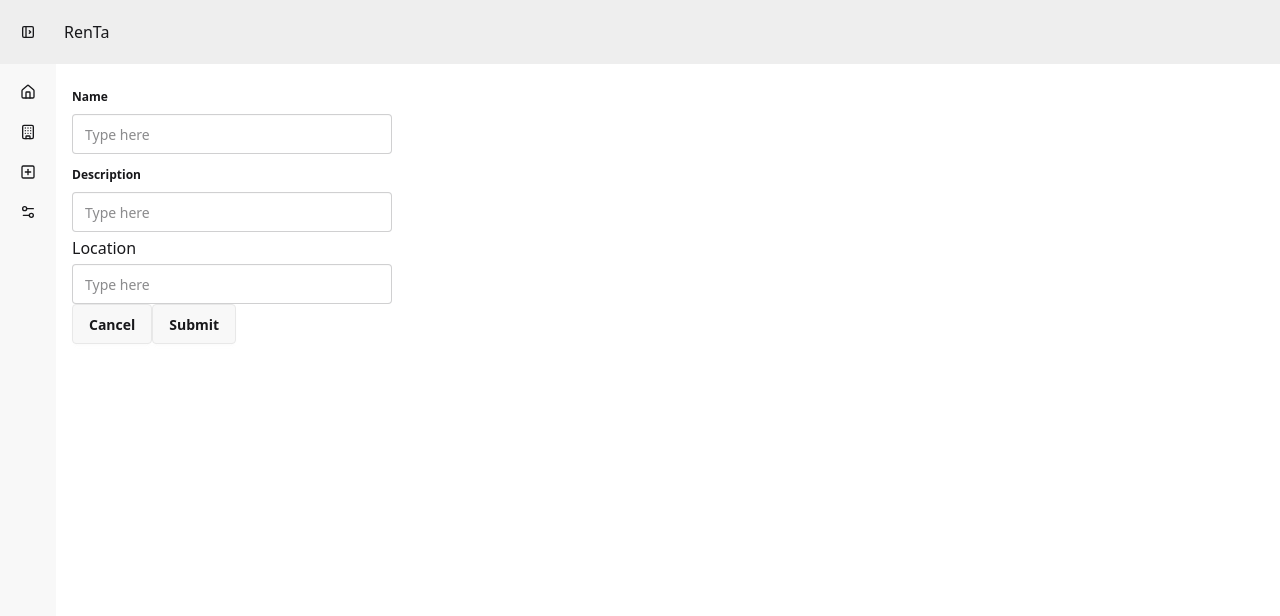
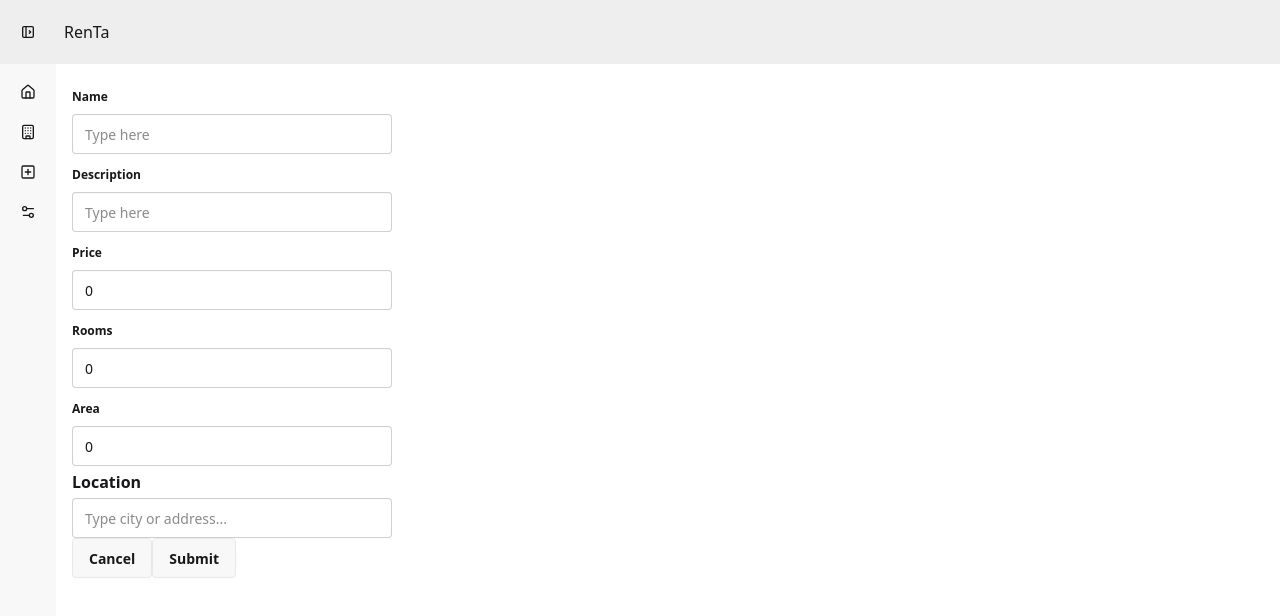
Before and after one commit to kasskkk/RentA, a React (Vite) app in the folder client/: page /createApartment in a window 1280 px wide. Shown: the top 616 px of the page. Built offline with nearby package versions, Linux system fonts and the light colour scheme.

Commit message:
location input

```diff
--- a/client/src/app/features/apartments/form/ApartmentForm.tsx
+++ b/client/src/app/features/apartments/form/ApartmentForm.tsx
@@ -1,20 +1,26 @@
-import { useParams } from "react-router"
+import { useNavigate, useParams } from "react-router"
 import { useApartments } from "../../../../lib/hooks/useApartments";
 import { useForm } from 'react-hook-form';
 import { useEffect } from "react";
-import { apartmentSchema, type ApartmentSchema } from "../../../../lib/schemas/apartmentSchema";
+import { apartmentSchema, type ApartmentSchema} from "../../../../lib/schemas/apartmentSchema";
 import { zodResolver } from "@hookform/resolvers/zod";
 import TextInput from "../../../shared/components/TextInput";
 import LocationInput from "../../../shared/components/LocationInput";
+import NumberInput from "../../../shared/components/NumberInput";
+import type { Apartment } from "../../../../lib/types";
 
 export default function ApartmentForm() {
-    const { control, reset, handleSubmit } = useForm<ApartmentSchema>({
+    const { control, reset, handleSubmit } = useForm({
         mode: 'onTouched',
         resolver: zodResolver(apartmentSchema),
         defaultValues: {
             name: '',
             description: '',
-            price: 0,
+            pricePerMonth: 0,
+            isAvailable: false,
+            rooms: 0,
+            area: 0,
+            maxOccupants: 0,
             location: {
                 city: '',
                 street: '',
@@ -27,25 +33,58 @@ export default function ApartmentForm() {
     });
     const { id } = useParams();
     const { apartment } = useApartments(id);
+    const { updateApartment, createApartment } = useApartments();
+    const navigate = useNavigate();
 
     useEffect(() => {
-        if (apartment) reset(apartment);
+        if (apartment) reset({
+            ...apartment,
+            location: {
+                city: apartment.city,
+                street: apartment.street,
+                latitude: apartment.latitude,
+                longitude: apartment.longitude,
+                buildingNumber: apartment.buildingNumber,
+                apartmentNumber: apartment.apartmentNumber,
+            }
+        });
     }, [apartment, reset]);
 
-    const onSubmit = (data: ApartmentSchema) => {
+    const onSubmit = async (data: ApartmentSchema) => {
+        const { location, ...rest } = data;
+        const flattenedData = { ...rest, ...location };
         console.log(data);
+        try {
+            if (apartment) {
+
+                updateApartment.mutate({ ...apartment, ...flattenedData }, {
+                    onSuccess: () => navigate(`/apartments/${apartment.id}`)
+                })
+            } else {
+                createApartment.mutate(
+                    flattenedData as Apartment,
+                    {
+                        onSuccess: (id) => navigate(`/apartments/${id}`)
+                    })
+            }
+        } catch (error) {
+            console.log(error)
+        }
     }
 
     return (
         <form onSubmit={handleSubmit(onSubmit)}>
             <div>
-                <TextInput<ApartmentSchema> label="Name" name="name" control={control} defaultValue="" />
-                <TextInput<ApartmentSchema> label="Description" name="description" control={control} defaultValue="" />
-                {/* <TextInput<ApartmentSchema> label="Price" name="price" control={control} defaultValue={0}/> */}
-                <LocationInput<ApartmentSchema> label="Location" control={control} name="location.city" />
+                <TextInput label="Name" name="name" control={control} defaultValue="" />
+                <TextInput label="Description" name="description" control={control} defaultValue="" />
+                <NumberInput label="Price" name="pricePerMonth" control={control} defaultValue={0} />
+                <NumberInput label="Rooms" name="rooms" control={control} defaultValue={0} />
+                <NumberInput label="Area" name="area" control={control} defaultValue={0} />
+
+                <LocationInput label="Location" control={control} name="location" />
                 <div>
-                    <button className="btn">Cancel</button>
-                    <button className="btn">Submit</button>
+                    <button type="button" className="btn">Cancel</button>
+                    <button type="submit" className="btn">Submit</button>
                 </div>
             </div>
         </form>
--- a/client/src/app/shared/DatePicker.tsx
+++ /dev/null
@@ -1,38 +0,0 @@
-import ReactDatePicker from "react-datepicker"; // alias
-import "react-datepicker/dist/react-datepicker.css";
-import { enUS } from "date-fns/locale";
-import { useController, type FieldValues, type UseControllerProps } from "react-hook-form";
-
-type Props<T extends FieldValues> = {
-    lablel: string;
-    showTime?: boolean
-} & UseControllerProps<T>;
-
-
-export default function DatePicker<T extends FieldValues>(props: Props<T>) {
-    const { field, fieldState } = useController({ ...props });
-
-    return (
-        <div className="flex flex-col gap-1 w-full max-w-xs">
-            <label className="label">{props.lablel}</label>
-
-            <ReactDatePicker
-                selected={field.value ?? null}
-                onChange={(date) => field.onChange(date)}
-                showTimeSelect={props.showTime}
-                dateFormat={props.showTime ? "Pp" : "P"}
-                locale={enUS}
-                customInput={
-                    <input
-                        className={`input input-bordered w-full ${fieldState.error ? "input-error" : ""
-                            }`}
-                    />
-                }
-            />
-
-            {fieldState.error && (
-                <p className="text-red-500 text-sm">{fieldState.error.message}</p>
-            )}
-        </div>
-    );
-}
--- a/client/src/app/shared/components/LocationInput.tsx
+++ b/client/src/app/shared/components/LocationInput.tsx
@@ -1,80 +1,101 @@
-import { useState } from "react";
+import { useState, useEffect } from "react";
 import { useController, type FieldValues, type UseControllerProps } from "react-hook-form";
-import { type LocationIQSuggestion } from "../../../lib/types";
+import { type Apartment, type LocationIQSuggestion } from "../../../lib/types";
 import { useDebounce } from "react-use";
 import axios from "axios";
 
 type Props<T extends FieldValues> = {
     label: string;
-    onSelect?: (s: LocationIQSuggestion) => void;
 } & UseControllerProps<T>;
 
-export default function LocationInput<T extends FieldValues>(props: Props<T>) {
-    const { field, fieldState } = useController({ ...props });
+export default function LocationInput<T extends FieldValues>({ label, ...props }: Props<T>) {
+    const { field, fieldState } = useController(props);
+    const [inputValue, setInputValue] = useState(typeof field.value === "string" ? field.value : '');
     const [suggestions, setSuggestions] = useState<LocationIQSuggestion[]>([]);
-    const [query, setQuery] = useState("");
 
-    const locationUrl = 'https://api.locationiq.com/v1/autocomplete?key=pk.12f43ca8a433c0b517449481e01261a1&limit=5&dedupe=1&'
+    const locationUrl =
+        "https://api.locationiq.com/v1/autocomplete?key=pk.12f43ca8a433c0b517449481e01261a1&limit=5&dedupe=1&";
 
-
+    // Debounced query
+    const [debouncedQuery, setDebouncedQuery] = useState(inputValue);
     useDebounce(
         () => {
-            const fetch = async () => {
-                if (!query || query.length < 3) {
+            if (!debouncedQuery || debouncedQuery.length < 3) {
                 setSuggestions([]);
                 return;
             }
+            fetchSuggestions(debouncedQuery);
+        },
+        500,
+        [debouncedQuery]
+    );
 
+    const fetchSuggestions = async (query: string) => {
         try {
-                    const res = await axios.get(`${locationUrl}q=${query}`);
+            const res = await axios.get<LocationIQSuggestion[]>(`${locationUrl}q=${encodeURIComponent(query)}`);
             setSuggestions(res.data);
         } catch (error) {
             console.log(error);
         }
     };
 
-            fetch();
-        },
-        500,
-        [query]
-    );
-
     const handleChange = (value: string) => {
+        setInputValue(value);
+        setDebouncedQuery(value);
+        // If user is typing, we clear the field value object until they select
         field.onChange(value);
-        setQuery(value);
     };
 
-    const handleSelectSuggestion = (s: LocationIQSuggestion) => {
-        field.onChange(s.display_name); // input = string
+    const handleSelect = (location: LocationIQSuggestion) => {
+        const city = location.address.city || "";
+        const street = location.address.road;
+        const buildingNumber = location.address.house_number || "";
+        const latitude = parseFloat(location.lat);
+        const longitude = parseFloat(location.lon);
+
+        setInputValue(location.display_name);
+        field.onChange({ city, buildingNumber, latitude, longitude, street });
         setSuggestions([]);
-        setQuery("");
+    };
 
-        if (props.onSelect) props.onSelect(s);   // <-- przekazuje pełny obiekt w górę
-    };
+    useEffect(() => {
+        // If the field value is already an object, display its address in input
+        if (fieldState.error) {
+            console.log('Validation error:', fieldState.error);
+        }
+        if (field.value && typeof field.value === "object" && "city" in field.value) {
+            const val = field.value as Apartment;
+            setInputValue(`${val.city}${val.buildingNumber ? ` ${val.buildingNumber}` : ""}`);
+        }
+    }, [field.value, fieldState.error]);
 
     return (
         <div className="relative flex flex-col gap-1 w-full max-w-xs">
-            <label>{props.label}</label>
+            <label className="font-semibold">{label}</label>
 
             <input
+                type="text"
                 className={`input ${fieldState.error ? 'input-error' : ''} ${fieldState.error ? 'placeholder-red-500' : ''}`}
-                value={field.value ?? ""}
+                value={inputValue}
                 onChange={(e) => handleChange(e.target.value)}
-                placeholder="Type here"
+                placeholder="Type city or address..."
+                ref={field.ref}
             />
 
             {fieldState.error && (
-                <label className="label">
-                    <span className="label-text-alt text-red-500">{fieldState.error.message}</span>
-                </label>
+                <span className="text-red-500 text-sm">
+                    {fieldState.error?.message ||
+                        (fieldState.error?.types ? Object.values(fieldState.error.types).join(', ') : null)}
+                </span>
             )}
+
             {suggestions.length > 0 && (
                 <ul className="absolute top-full left-0 right-0 mt-1 bg-base-100 shadow border rounded max-h-60 overflow-auto z-20">
-                    {suggestions.map((s: LocationIQSuggestion) => (
+                    {suggestions.map((s) => (
                         <li
                             key={s.place_id}
                             className="p-2 cursor-pointer hover:bg-base-200"
-                            onClick={() => handleSelectSuggestion(s)}
+                            onClick={() => handleSelect(s)}
                         >
                             {s.display_name}
                         </li>
--- /dev/null
+++ b/client/src/app/shared/components/NumberInput.tsx
@@ -0,0 +1,30 @@
+import { useController, type FieldValues, type UseControllerProps } from "react-hook-form";
+
+type Props<T extends FieldValues> = {
+    label: string;
+} & UseControllerProps<T>;
+
+export default function NumberInput<T extends FieldValues>({ label, ...props }: Props<T>) {
+    const { field, fieldState } = useController(props);
+
+    return (
+        <fieldset className="fieldset">
+            <legend className="fieldset-legend">{label}</legend>
+
+            <input
+                type="number"
+                placeholder="Enter number here"
+                className={`input ${fieldState.error ? 'input-error' : ''}`}
+                value={field.value ?? 0}
+                onChange={e => field.onChange(Number(e.target.value))}
+                ref={field.ref}
+            />
+
+            {fieldState.error && (
+                <label className="label">
+                    <span className="label-text-alt text-red-500">{fieldState.error.message}</span>
+                </label>
+            )}
+        </fieldset>
+    );
+}
--- a/client/src/app/shared/components/TextInput.tsx
+++ b/client/src/app/shared/components/TextInput.tsx
@@ -2,7 +2,6 @@ import { useController, type UseControllerProps, type FieldValues } from "react-
 
 type Props<T extends FieldValues> = {
     label: string;
-    defaultValue: string;
 } & UseControllerProps<T>;
 
 export default function TextInput<T extends FieldValues>(props: Props<T>) {
--- a/client/src/lib/hooks/useApartments.ts
+++ b/client/src/lib/hooks/useApartments.ts
@@ -1,6 +1,7 @@
 import { useMutation, useQuery, useQueryClient } from "@tanstack/react-query";
 import agent from "../api/agent";
 import { useLocation } from "react-router";
+import type { Apartment } from "../types";
 
 export const useApartments = (id?: string) => {
     const queryClient = useQueryClient();
--- a/client/src/lib/schemas/apartmentSchema.ts
+++ b/client/src/lib/schemas/apartmentSchema.ts
@@ -4,12 +4,19 @@ const requiredString = (fieldName: string) =>
     z.string().nonempty(`${fieldName} is required`)
 
 const requiredNumber = (fieldName: string) =>
-    z.number(`${fieldName} is required`)
+    z.number(`${fieldName} is required`).min(1, `${fieldName} must be at least 1`);
+
+const requiredBoolean = (fieldName: string) =>
+    z.boolean(`${fieldName} is required`)
 
 export const apartmentSchema = z.object({
     name: requiredString("Name"),
     description: requiredString("Description"),
-    price: requiredNumber("Price"),
+    pricePerMonth: requiredNumber("Price"),
+    isAvailable: requiredBoolean("IsAvailable"),
+    rooms: requiredNumber("Rooms"),
+    area: requiredNumber("Area"),
+    maxOccupants: requiredNumber("MaxOccupants"),
     location: z.object({
         city: requiredString("City"),
         street: requiredString("Street"),
```
Lines whose indentation alone changed are shown as unchanged.
